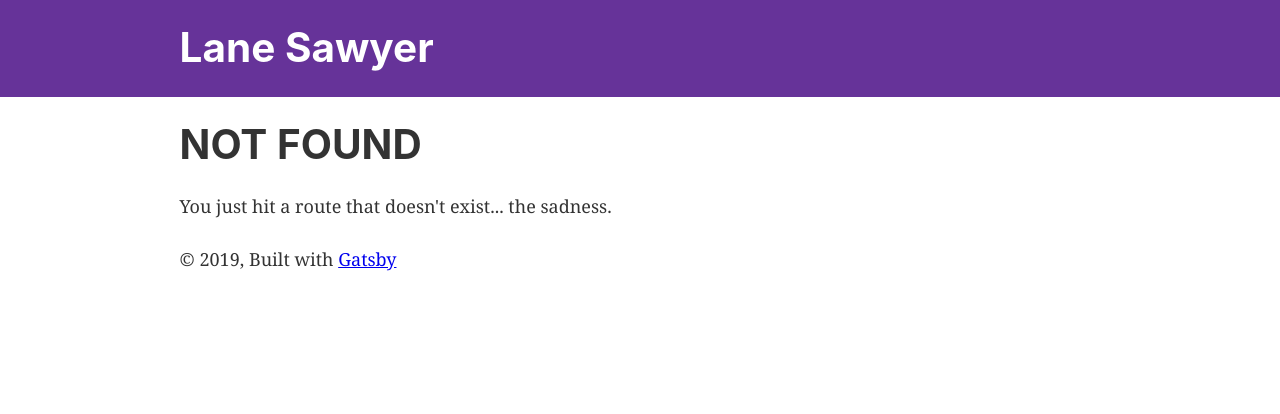
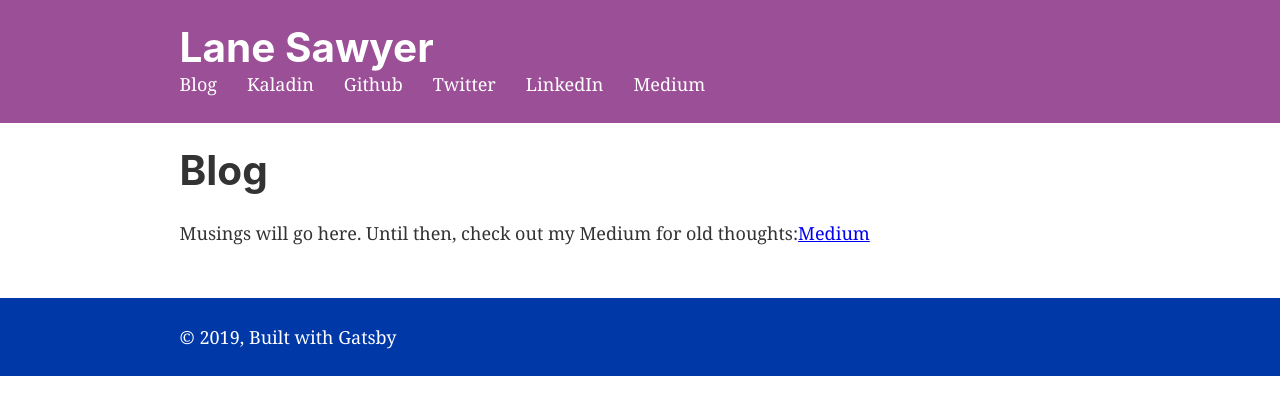
Before and after one commit to lanesawyer/lanesawyer.github.io, a Gatsby site: page /blog in a window 1280 px wide. Before the commit this address had no page. Built offline with nearby package versions, Linux system fonts and the light colour scheme; Gatsby itself is replaced by a stand-in of ours.

Commit message:
Upgrading libraries and getting rid of some default text

```diff
--- /dev/null
+++ b/src/components/footer.js
@@ -0,0 +1,31 @@
+import { Link } from 'gatsby'
+import PropTypes from 'prop-types'
+import React from 'react'
+
+const Footer = () => (
+  <footer
+    style={{
+      background: '#0038A8',
+      color: 'white'
+    }}
+  >
+    <div
+      style={{
+        margin: `0 auto`,
+        maxWidth: 960,
+        padding: `1.45rem 1.0875rem`,
+      }}
+    >
+      © {new Date().getFullYear()}, Built with
+      {` `}
+      <a
+        style={{
+          color: `white`,
+          textDecoration: `none`,
+        }}
+        href="https://www.gatsbyjs.org">Gatsby</a>
+    </div>
+  </footer>
+)
+
+export default Footer
--- a/src/components/header.js
+++ b/src/components/header.js
@@ -3,9 +3,9 @@ import PropTypes from 'prop-types'
 import React from 'react'
 
 const Header = ({ siteTitle }) => (
-  <div
+  <header
     style={{
-      background: `rebeccapurple`,
+      background: `#9B4F96`,
       marginBottom: `1.45rem`,
     }}
   >
@@ -22,13 +22,74 @@ const Header = ({ siteTitle }) => (
           style={{
             color: `white`,
             textDecoration: `none`,
+            padding: `0 30px 0 0`,
           }}
         >
           {siteTitle}
         </Link>
       </h1>
+      <Link
+        to="/blog"
+        style={{
+          color: `white`,
+          textDecoration: `none`,
+          padding: `0 30px 0 0`,
+        }}
+      >
+        Blog
+      </Link>
+      <Link
+        to="/kaladin"
+        style={{
+          color: `white`,
+          textDecoration: `none`,
+          padding: `0 30px 0 0`,
+        }}
+      >
+        Kaladin
+      </Link>
+      <a
+        style={{
+          color: `white`,
+          textDecoration: `none`,
+          padding: `0 30px 0 0`,
+        }}
+        href="https://github.com/lanesawyer"
+      >
+        Github
+      </a>
+      <a
+        style={{
+          color: `white`,
+          textDecoration: `none`,
+          padding: `0 30px 0 0`,
+        }}
+        href="https://twitter.com/lanesawyer"
+      >
+        Twitter
+      </a>
+      <a
+        style={{
+          color: `white`,
+          textDecoration: `none`,
+          padding: `0 30px 0 0`,
+        }}
+        href="https://www.linkedin.com/in/lanesawyer/"
+      >
+        LinkedIn
+      </a>
+      <a
+        style={{
+          color: `white`,
+          textDecoration: `none`,
+          padding: `0 30px 0 0`,
+        }}
+        href="https://medium.com/@lanesawyer"
+      >
+        Medium
+      </a>
     </div>
-  </div>
+  </header>
 )
 
 Header.propTypes = {
--- a/src/components/layout.js
+++ b/src/components/layout.js
@@ -3,6 +3,7 @@ import PropTypes from 'prop-types'
 import { StaticQuery, graphql } from 'gatsby'
 
 import Header from './header'
+import Footer from './footer'
 import './layout.css'
 
 const Layout = ({ children }) => (
@@ -28,12 +29,8 @@ const Layout = ({ children }) => (
           }}
         >
           {children}
-          <footer>
-            © {new Date().getFullYear()}, Built with
-            {` `}
-            <a href="https://www.gatsbyjs.org">Gatsby</a>
-          </footer>
         </div>
+        <Footer />
       </>
     )}
   />
--- /dev/null
+++ b/src/pages/blog.js
@@ -0,0 +1,19 @@
+import React from 'react'
+import { Link } from 'gatsby'
+
+import Layout from '../components/layout'
+import Image from '../components/image'
+import SEO from '../components/seo'
+
+const BlogPage = () => (
+  <Layout>
+    <SEO title="Blog" keywords={[`lane sawyer`, `developer`, `react`]} />
+    <h1>Blog</h1>
+    <p>
+      Musings will go here. Until then, check out my Medium for old thoughts:
+      <a href="https://medium.com/@lanesawyer">Medium</a>
+    </p>
+  </Layout>
+)
+
+export default BlogPage
```
Also changed, not shown: package.json (+21 -23 lines), src/pages/index.js (+8 -7 lines), src/pages/kaladin.js (+119 -28 lines), src/images/gatsby-astronaut.png (deleted), 2 other files.
